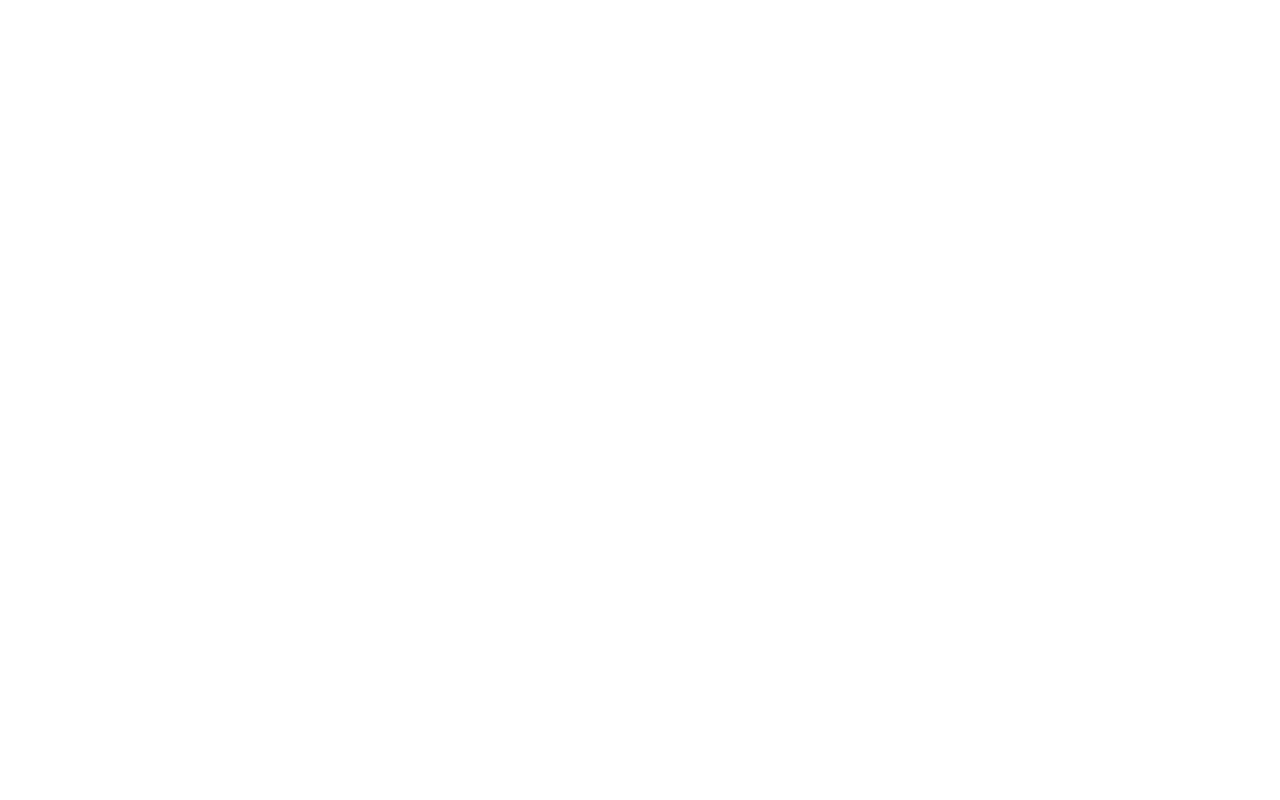
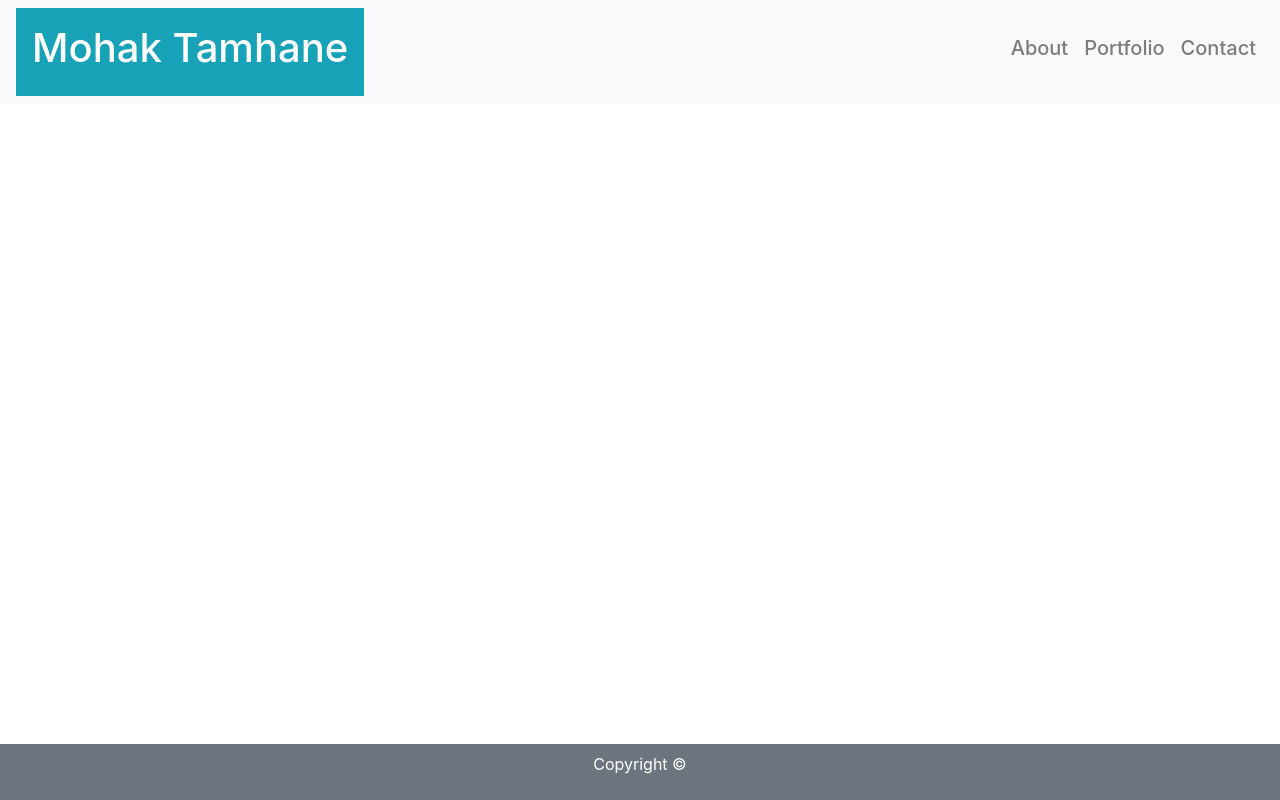
Before and after one commit to mohak92/Bootstrap-Portfolio, a plain HTML site: page portfolio.html in a window 1280 px wide. Drawn offline with nearby package versions, Linux system fonts and the light colour scheme.

Commit message:
changes to implement portfolio.html

```diff
--- a/portfolio.html
+++ b/portfolio.html
@@ -1,15 +1,73 @@
 <!DOCTYPE html>
-<html>
+<html lang="en">
 
 <head>
     <meta charset="UTF-8">
-    <meta name="description" content="Basic Portfolio">
-    <meta name="keywords" content="HTML,CSS">
+    <meta name="description" content="Bootstrap Portfolio">
+    <meta name="keywords" content="HTML,Bootstrap">
     <meta name="author" content="Mohak Tamhane">
+    <meta name="viewport" content="width=device-width, initial-scale=1.0">
+    <meta http-equiv="X-UA-Compatible" content="ie=edge">
+    <link rel="stylesheet" href="https://cdnjs.cloudflare.com/ajax/libs/twitter-bootstrap/4.3.1/css/bootstrap.min.css">
+    <link rel="stylesheet" href="https://cdnjs.cloudflare.com/ajax/libs/font-awesome/5.10.0-11/css/all.min.css">
+    <link rel="stylesheet" href="style.css">
     <title>Portfolio</title>
 </head>
 
 <body>
+
+    <nav class="navbar navbar-expand-md navbar-light bg-light">
+        <!-- Brand/logo -->
+        <a class="navbar-brand p-3 bg-info text-white" href="index.html">
+            <h1>Mohak Tamhane</h1>
+        </a>
+
+        <!--nav bar toggler-->
+        <button class="navbar-toggler" type="button" data-toggle="collapse" data-target="#navbarToggler"
+            aria-controls="navbarToggler" aria-expanded="false" aria-label="Toggle navigation">
+            <span class="navbar-toggler-icon"></span>
+        </button>
+
+        <!-- Links -->
+        <div class="collapse navbar-collapse" id="navbarToggler">
+            <ul class="navbar-nav ml-auto">
+                <li class="nav-item">
+                    <a class="nav-link" href="index.html">
+                        <h5>About</h5>
+                    </a>
+                </li>
+                <li class="nav-item">
+                    <a class="nav-link" href="portfolio.html">
+                        <h5>Portfolio</h5>
+                    </a>
+                </li>
+                <li class="nav-item">
+                    <a class="nav-link" href="contact.html">
+                        <h5>Contact</h5>
+                    </a>
+                </li>
+            </ul>
+        </div>
+    </nav>
+
+    <!--content area-->
+    <div class="container">
+        <div class="row">
+
+        </div>
+
+    </div>
+
+    <!--footer-->
+    <div class="row fixed-bottom">
+        <div class="col-sm-12 col-md-12 bg-secondary borger-top border-info p-2">
+            <p class="text-center text-white">Copyright &copy;</p>
+        </div>
+    </div>
+
+    <script src="https://cdnjs.cloudflare.com/ajax/libs/jquery/3.4.1/jquery.slim.min.js"></script>
+    <script src="https://cdnjs.cloudflare.com/ajax/libs/popper.js/1.15.0/umd/popper.min.js"></script>
+    <script src="https://cdnjs.cloudflare.com/ajax/libs/twitter-bootstrap/4.3.1/js/bootstrap.min.js"></script>
 </body>
 
 </html>
```
